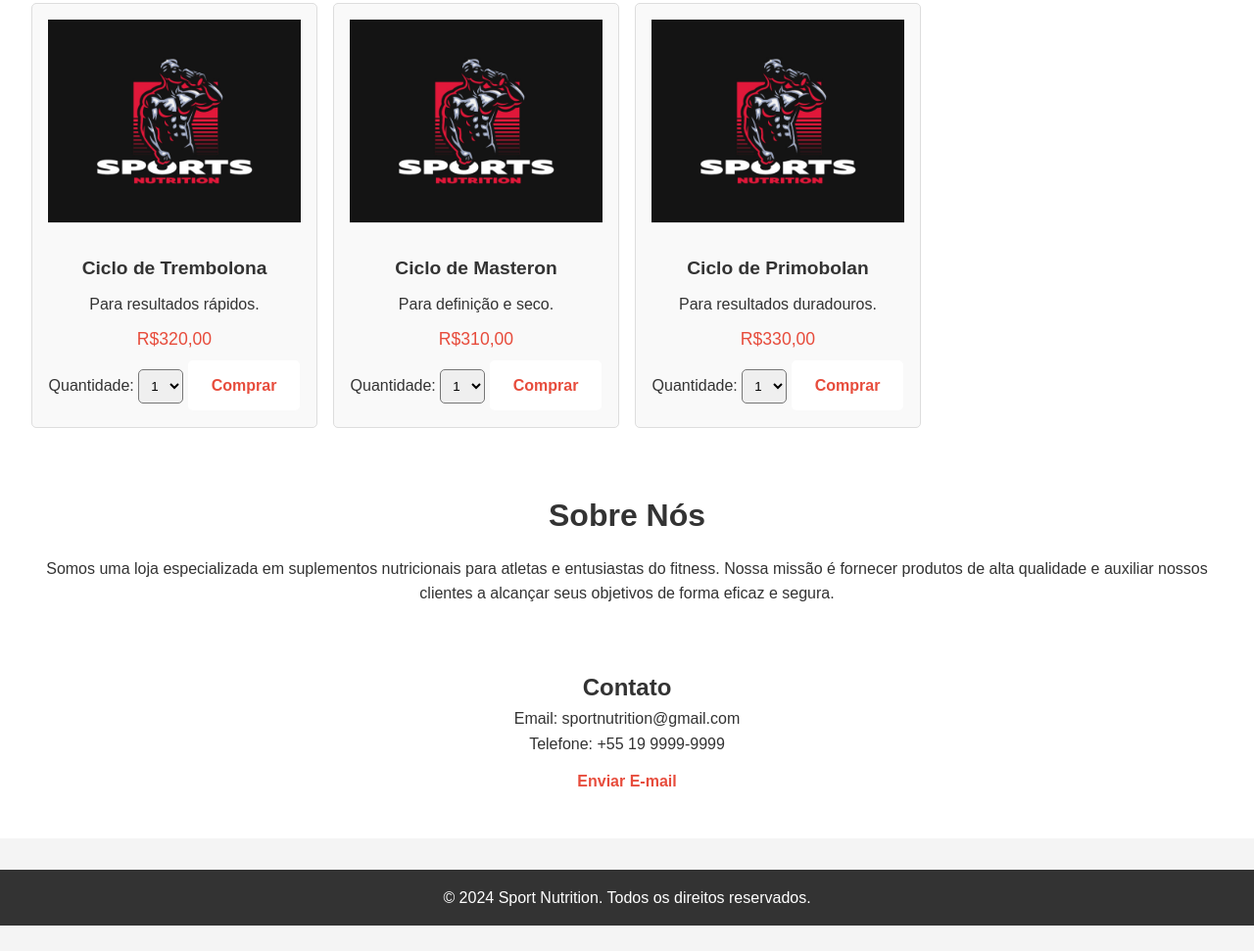
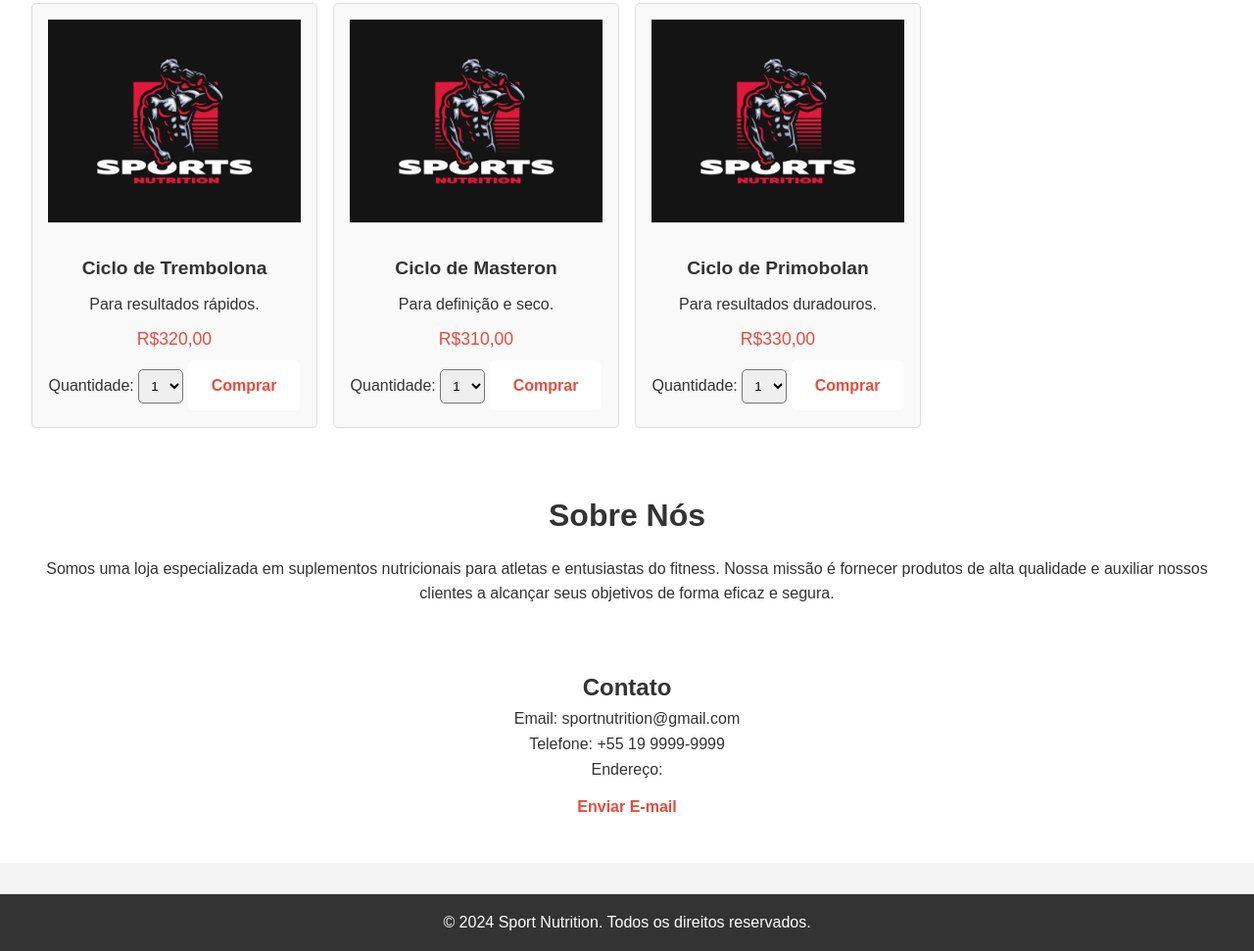
Before and after one commit to KN5Shop/Injetaveis, a plain HTML site: page index.html in a window 1280 px wide. Shown: the part 2965-3936 px from the top of the page at 98% size. Before the commit the page ends 3910 px from the top, so only its background shows below. Drawn offline with Linux system fonts and the light colour scheme.

Commit message:
Revert "Update index.html"
This reverts commit 2803563c27e7f4f13a10cc14a1a06e0f67b3a009.

```diff
--- a/index.html
+++ b/index.html
@@ -346,7 +346,7 @@
         <h2>Contato</h2>
         <p>Email: sportnutrition@gmail.com</p>
         <p>Telefone: +55 19 9999-9999</p>
-        <p></p> <!-- Linha em branco -->
+        <p>Endereço:</p> <!-- Linha pulada aqui -->
         <a href="mailto:sportnutrition@gmail.com" class="cta-button">Enviar E-mail</a>
     </div>
     </section>
```
